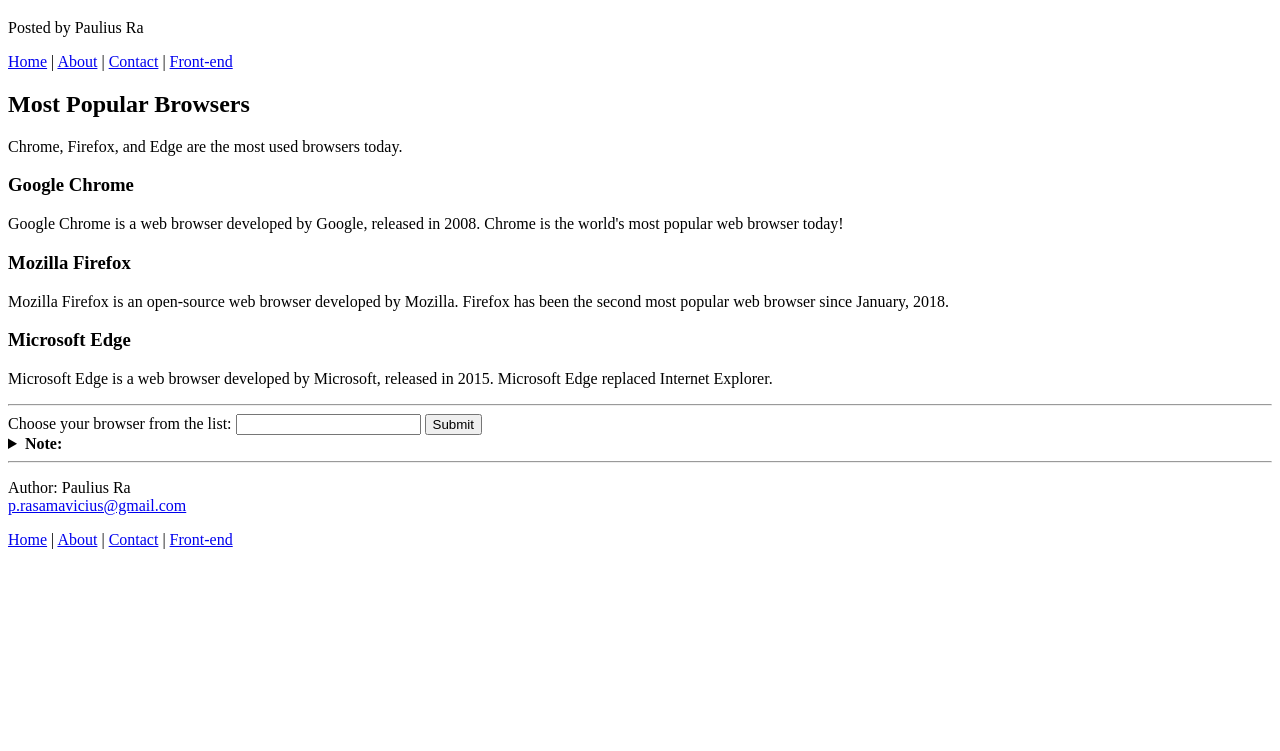
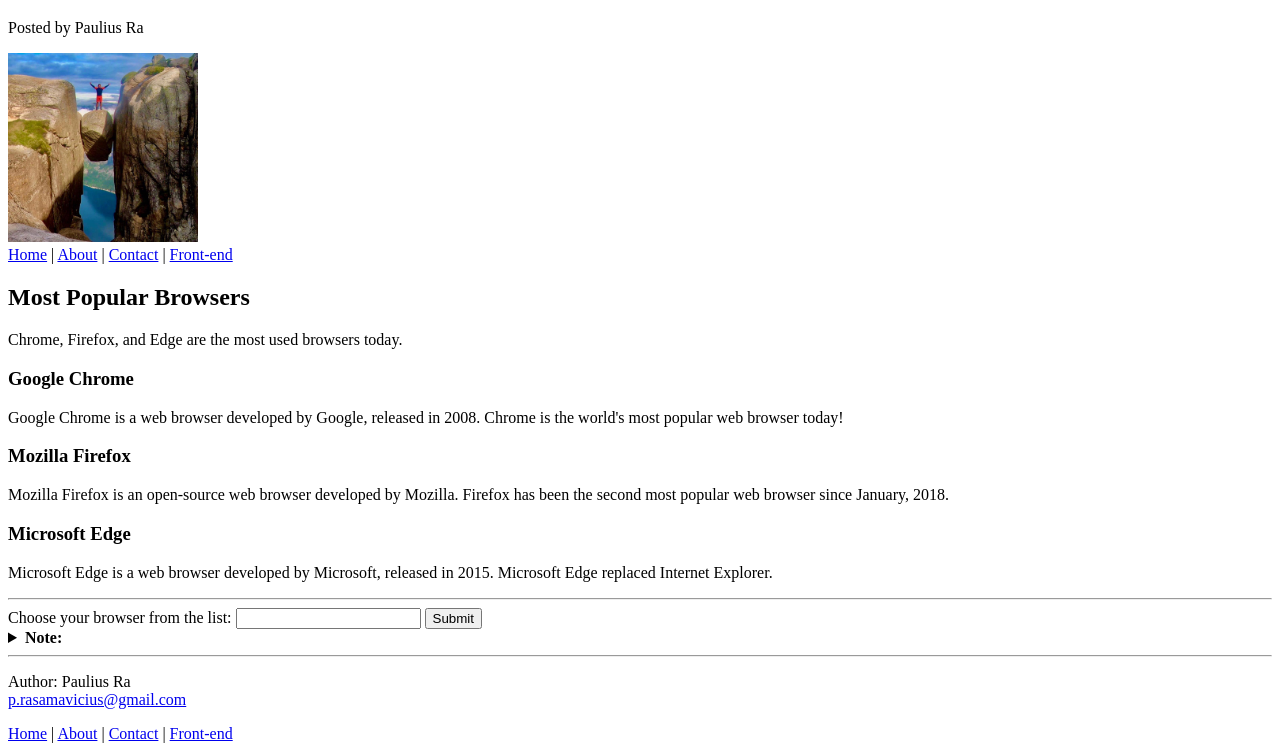
Before and after one commit to PauliusRa1987/Intro-35, a website: page index.html in a window 1280 px wide. Shown: the part 61-812 px from the top of the page. Drawn offline with Linux system fonts and the light colour scheme.

Commit message:
Update with foto

```diff
--- a/index.html
+++ b/index.html
@@ -10,6 +10,9 @@
     <header>
         <h1>My Page</h1>
         <p>Posted by Paulius Ra</p>
+        <a href="#">
+        <img src="images/ola.jpg" alt="My foto" width="15%">
+        </a>
         <nav>
             <a href="#">Home</a> |
             <a href="#">About</a> |
```
Also changed, not shown: Images/ola.jpg (added).
